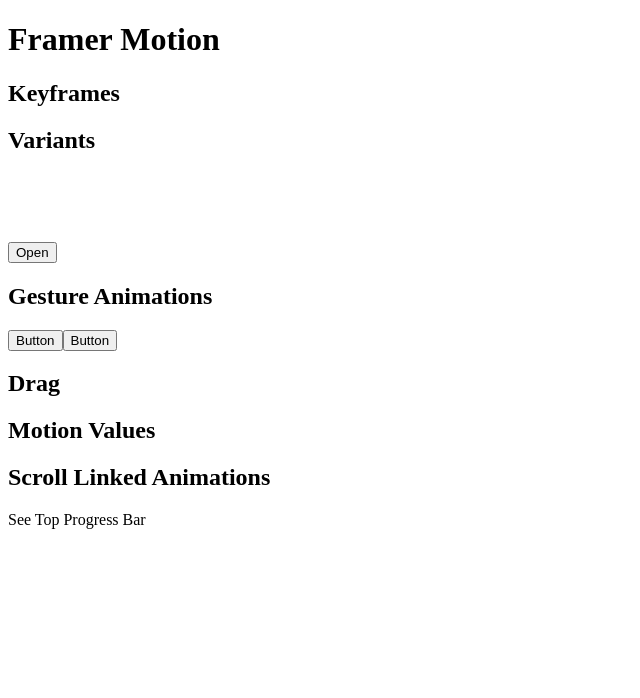
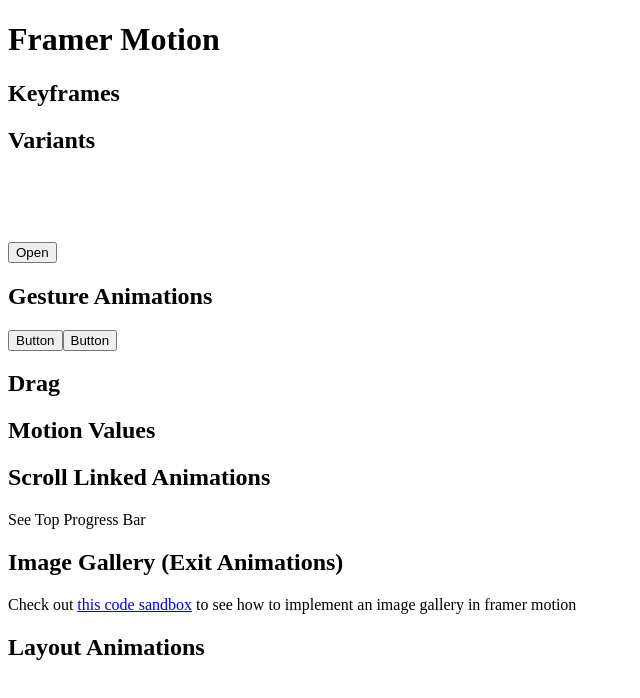
Before and after one commit to emanuelefavero/framer-motion, a Next.js app: page / in a window 1280 px wide. Shown: the top 698 px of the page, without its empty margins (0-640 px from the left). Built offline with nearby package versions, Linux system fonts and the light colour scheme.

Commit message:
add layout animations

```diff
--- a/app/page.tsx
+++ b/app/page.tsx
@@ -36,6 +36,9 @@
     damping: 20,
     restDelta: 0.001,
   })
+
+  // LAYOUT ANIMATIONS
+  const [isOn, setIsOn] = useState(false)
 
   return (
     <>
@@ -160,6 +163,39 @@
         className='fixed top-0 left-0 right-0 h-2 bg-indigo-500 transform origin-left'
         style={{ scaleX }}
       />
+
+      {/* IMAGE GALLERY (Exit Animations) */}
+      <h2>Image Gallery (Exit Animations)</h2>
+      <p>
+        Check out{' '}
+        <a
+          className='text-indigo-700 font-semibold'
+          href='https://codesandbox.io/s/framer-motion-image-gallery-pqvx3?from-embed=&file=/src/Example.tsx:132-136'
+          target='_blank'
+        >
+          this code sandbox
+        </a>{' '}
+        to see how to implement an image gallery in framer motion
+      </p>
+
+      {/* LAYOUT ANIMATIONS */}
+      <h2>Layout Animations</h2>
+      <div
+        className={`w-20 bg-indigo-200 flex justify-start items-center pt-[4px] pb-[0px] px-[6px] rounded-full cursor-pointer ${
+          isOn && 'justify-end'
+        }`}
+        onClick={() => setIsOn(!isOn)}
+      >
+        <motion.div
+          className='w-10 h-10 bg-indigo-500 rounded-full'
+          layout
+          transition={{
+            type: 'spring',
+            stiffness: 700,
+            damping: 30,
+          }}
+        />
+      </div>
     </>
   )
 }
```
